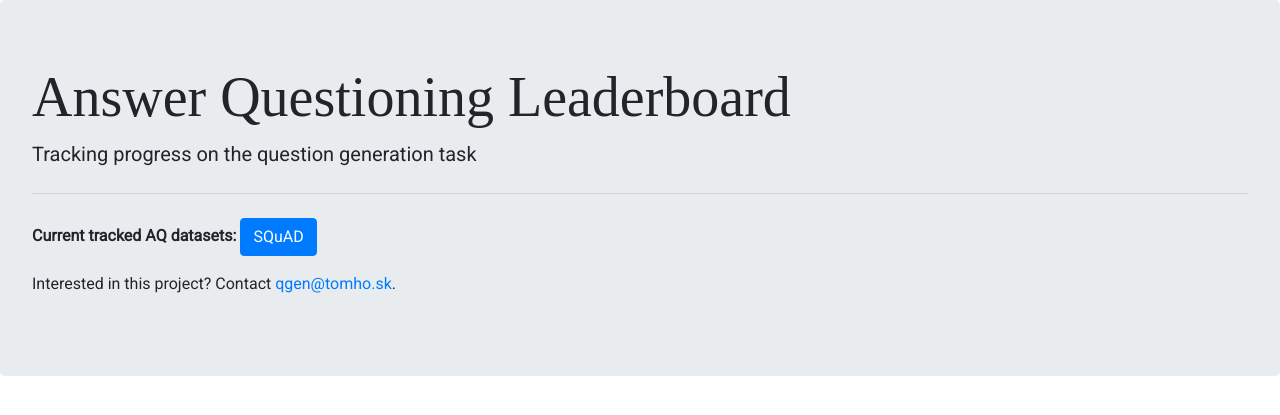
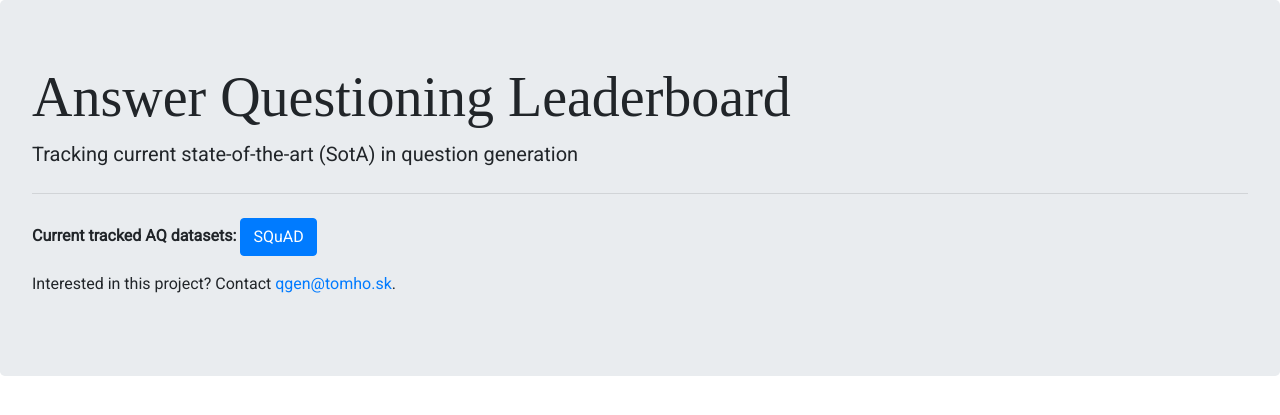
Before and after one commit to tomhosking/aqleaderboard, a Flask app: page / in a window 1280 px wide. Shown: the part 56-471 px from the top of the page. Run offline with Flask 2, Linux system fonts and the light colour scheme; some libraries are stand-ins or nearby versions; some web fonts are replaced.

Commit message:
Change copy

```diff
--- a/src/templates/index.htm
+++ b/src/templates/index.htm
@@ -6,7 +6,7 @@
 {% block content %}
 <div class="jumbotron">
     <h2 class="display-4">Answer Questioning Leaderboard</h2>
-    <p class="lead">Tracking progress on the question generation task</p>
+    <p class="lead">Tracking current state-of-the-art (SotA) in question generation</p>
     <hr class="my-4">
     <p><strong>Current tracked AQ datasets:</strong> <a href="/squad"><button class="btn btn-primary">SQuAD</button></a></p>
     <p>Interested in this project? Contact <a href="mailto:qgen@tomho.sk">qgen@tomho.sk</a>.</p>
```
